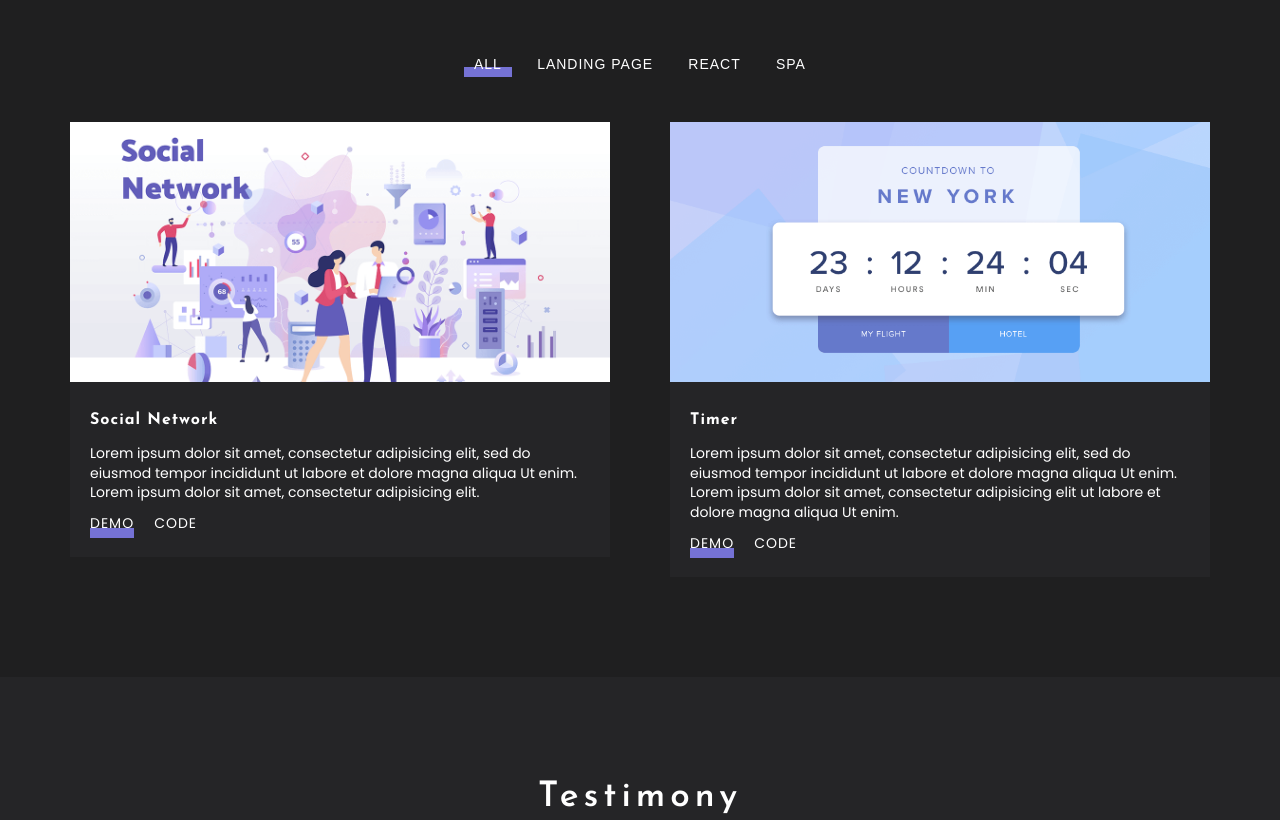
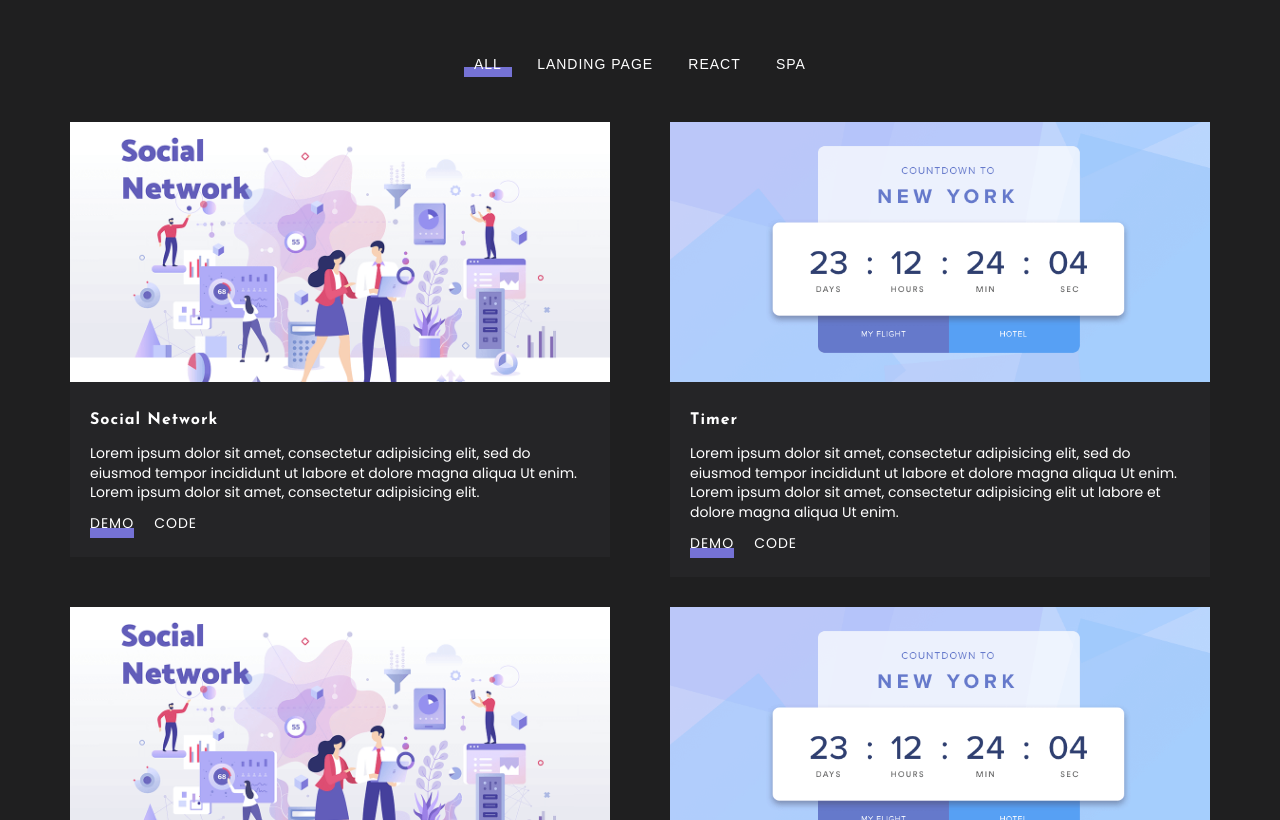
Before and after one commit to AnatoliiRiabyi/portfolio-start-project-main, a React app: page / in a window 1280 px wide. Shown: the part 1980-2800 px from the top of the page. Built offline with nearby package versions, Linux system fonts and the light colour scheme.

Commit message:
Added animation for Works section

```diff
--- a/package.json
+++ b/package.json
@@ -32,6 +32,7 @@
     "eslint-config-react-app": "7.0.1",
     "eslint-webpack-plugin": "3.1.1",
     "file-loader": "6.2.0",
+    "framer-motion": "^10.16.4",
     "fs-extra": "10.0.0",
     "gh-pages": "^6.0.0",
     "html-webpack-plugin": "5.5.0",
--- a/src/layout/sections/works/Works.tsx
+++ b/src/layout/sections/works/Works.tsx
@@ -7,10 +7,10 @@ import socialImg from "../../../assets/images/proj-1.webp"
 import timerImg from "../../../assets/images/proj-2.webp"
 import {Container} from "../../../components/Container";
 import {S} from "./Works_Styles"
+import {AnimatePresence, motion} from "framer-motion"
 
 
-
-const tabsItems: Array<{title: string, status: TabsStatusType}> = [
+const tabsItems: Array<{ title: string, status: TabsStatusType }> = [
     {
         title: "All",
         status: "all"
@@ -34,13 +34,43 @@ const worksData = [
         title: "Social Network",
         src: socialImg,
         text: "Lorem ipsum dolor sit amet, consectetur adipisicing elit, sed do eiusmod tempor incididunt ut labore et dolore magna aliqua Ut enim. Lorem ipsum dolor sit amet, consectetur adipisicing elit.",
-        type: "spa"
+        type: "spa",
+        id: 1
     },
     {
         title: "Timer",
         src: timerImg,
         text: "Lorem ipsum dolor sit amet, consectetur adipisicing elit, sed do eiusmod tempor incididunt ut labore et dolore magna aliqua Ut enim. Lorem ipsum dolor sit amet, consectetur adipisicing elit  ut labore et dolore magna aliqua Ut enim.",
-        type: "React"
+        type: "React",
+        id: 2
+    },
+    {
+        title: "Social Network",
+        src: socialImg,
+        text: "Lorem ipsum dolor sit amet, consectetur adipisicing elit, sed do eiusmod tempor incididunt ut labore et dolore magna aliqua Ut enim. Lorem ipsum dolor sit amet, consectetur adipisicing elit.",
+        type: "spa",
+        id: 3
+    },
+    {
+        title: "Timer",
+        src: timerImg,
+        text: "Lorem ipsum dolor sit amet, consectetur adipisicing elit, sed do eiusmod tempor incididunt ut labore et dolore magna aliqua Ut enim. Lorem ipsum dolor sit amet, consectetur adipisicing elit  ut labore et dolore magna aliqua Ut enim.",
+        type: "React",
+        id: 4
+    },
+    {
+        title: "Social Network",
+        src: socialImg,
+        text: "Lorem ipsum dolor sit amet, consectetur adipisicing elit, sed do eiusmod tempor incididunt ut labore et dolore magna aliqua Ut enim. Lorem ipsum dolor sit amet, consectetur adipisicing elit.",
+        type: "spa",
+        id: 5
+    },
+    {
+        title: "Timer",
+        src: timerImg,
+        text: "Lorem ipsum dolor sit amet, consectetur adipisicing elit, sed do eiusmod tempor incididunt ut labore et dolore magna aliqua Ut enim. Lorem ipsum dolor sit amet, consectetur adipisicing elit  ut labore et dolore magna aliqua Ut enim.",
+        type: "React",
+        id: 6
     }
 ]
 export const Works: React.FC = () => {
@@ -58,9 +88,9 @@ export const Works: React.FC = () => {
         filteredWorks = worksData.filter(work => work.type === "spa")
     }
 
-function  changeFilterStatus(value: TabsStatusType) {
-    setCurrentFilterStatus(value)
-}
+    function changeFilterStatus(value: TabsStatusType) {
+        setCurrentFilterStatus(value)
+    }
 
     return (
         <S.Works id={"works"}>
@@ -71,11 +101,26 @@ function  changeFilterStatus(value: TabsStatusType) {
                          currentFilterStatus={currentFilterStatus}/>
                 <FlexWrapper justify={"space-between"} align={"flex-start"} wrap={"wrap"}>
 
-                    {filteredWorks.map((w, index) => {
-                        return <Work title={w.title} key={index}
-                                     src={w.src}
-                                     text={w.text}/>
-                    })}
+                    <AnimatePresence>
+                        {filteredWorks.map((w) => {
+                            return (
+                                <motion.div style={{ width: "400px", flexGrow: 1, maxWidth: "540px"}}
+                                    layout={true}
+                                    initial={{ opacity: 0 }}
+                                    animate={{ opacity: 1 }}
+                                    exit={{ opacity: 0 }}
+                                    key={w.id}
+                                >
+                                    <Work title={w.title}
+                                          src={w.src}
+                                          text={w.text}
+                                          key={w.id}
+                                    />
+                                </motion.div>
+
+                            )
+                        })}
+                    </AnimatePresence>
 
                 </FlexWrapper>
             </Container>
--- a/src/layout/sections/works/Works_Styles.ts
+++ b/src/layout/sections/works/Works_Styles.ts
@@ -3,6 +3,7 @@ import {FlexWrapper} from "../../../components/FlexWrapper";
 import {theme} from "../../../styles/Theme";
 import {TabLink} from "../../../components/Link";
 import {Button} from "../../../components/Button";
+import {motion} from "framer-motion";
 
 
 const Works = styled.section`
@@ -12,10 +13,10 @@ const Works = styled.section`
     }
 `
 
-const Work = styled.div`
+const Work = styled(motion.div)`
   background-color: ${theme.colors.secondaryBg};
-  width: 330px;
-  flex-grow: 1;
+  //width: 330px;
+  //flex-grow: 1;
 
   ${TabLink} {
     padding: 10px 0;
@@ -25,9 +26,9 @@ const Work = styled.div`
     }
   }
 
-  @media ${theme.media.desktop} {
+ /* @media ${theme.media.desktop} {
     max-width: 540px;
-  }
+  }*/
 `
 
 const ImageWrapper = styled.div`
```
Also changed, not shown: 1 other file (tests, documents, lock files or other folders).
